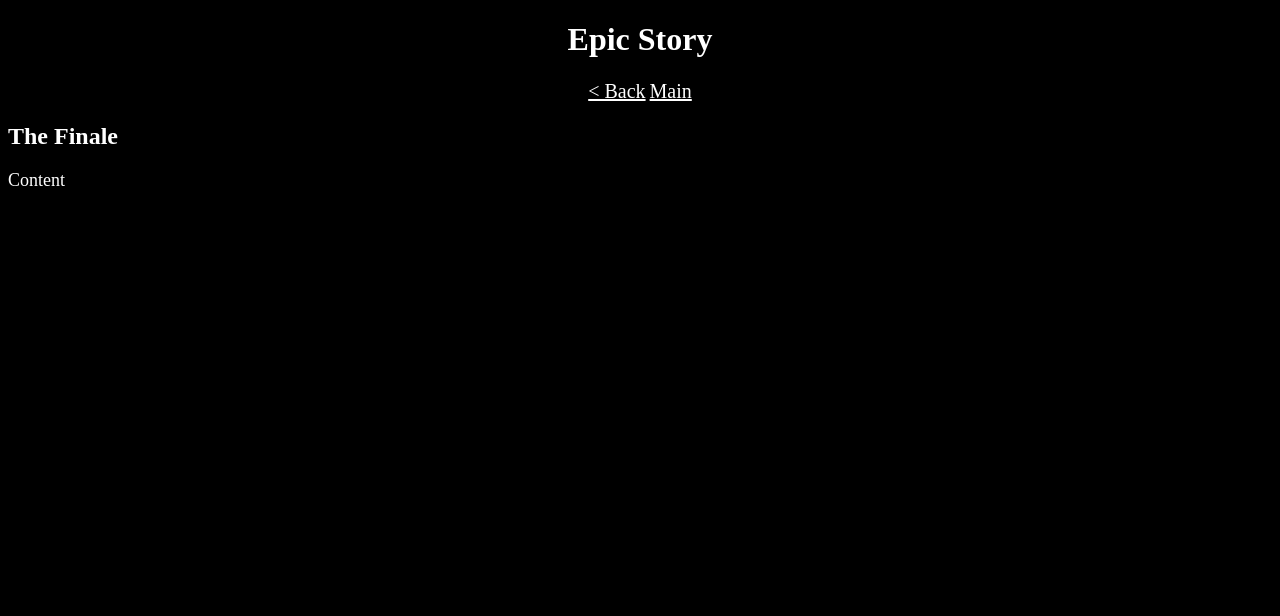
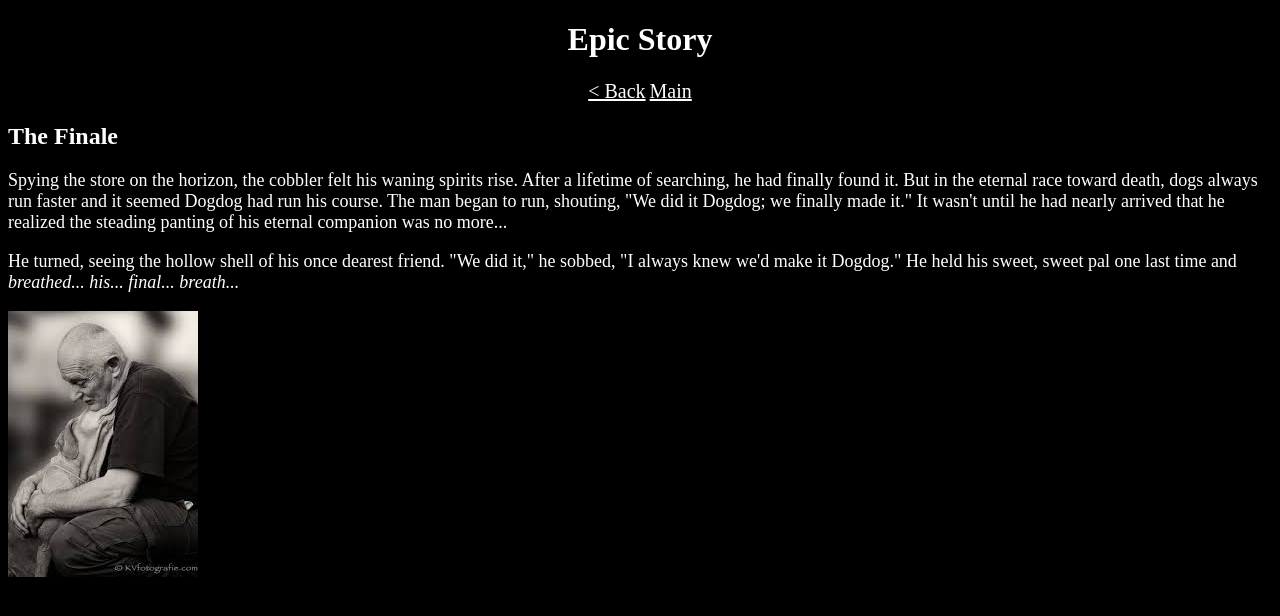
Before and after one commit to KWLEvans/epic-story, a plain HTML site: page pageFour.html in a window 1280 px wide. Drawn offline with Linux system fonts and the light colour scheme.

Commit message:
add the dramatic finale.html page

```diff
--- a/pageFour.html
+++ b/pageFour.html
@@ -11,6 +11,8 @@
       <a href="index.html">Main</a>
     </header>
     <h2>The Finale</h2>
-    <p>Content</p>
+    <p>Spying the store on the horizon, the cobbler felt his waning spirits rise. After a lifetime of searching, he had finally found it. But in the eternal race toward death, dogs always run faster and it seemed Dogdog had run his course. The man began to run, shouting, "We did it Dogdog; we finally made it." It wasn't until he had nearly arrived that he realized the steading panting of his eternal companion was no more...</p>
+    <p>He turned, seeing the hollow shell of his once dearest friend. "We did it," he sobbed, "I always knew we'd make it Dogdog." He held his sweet, sweet pal one last time and <em>breathed... his... final... breath...</em></p>
+    <img src="img/oldManAndDog.jpeg" alt="protagonist holds Dogdog one last time">
   </body>
 </html>
```
